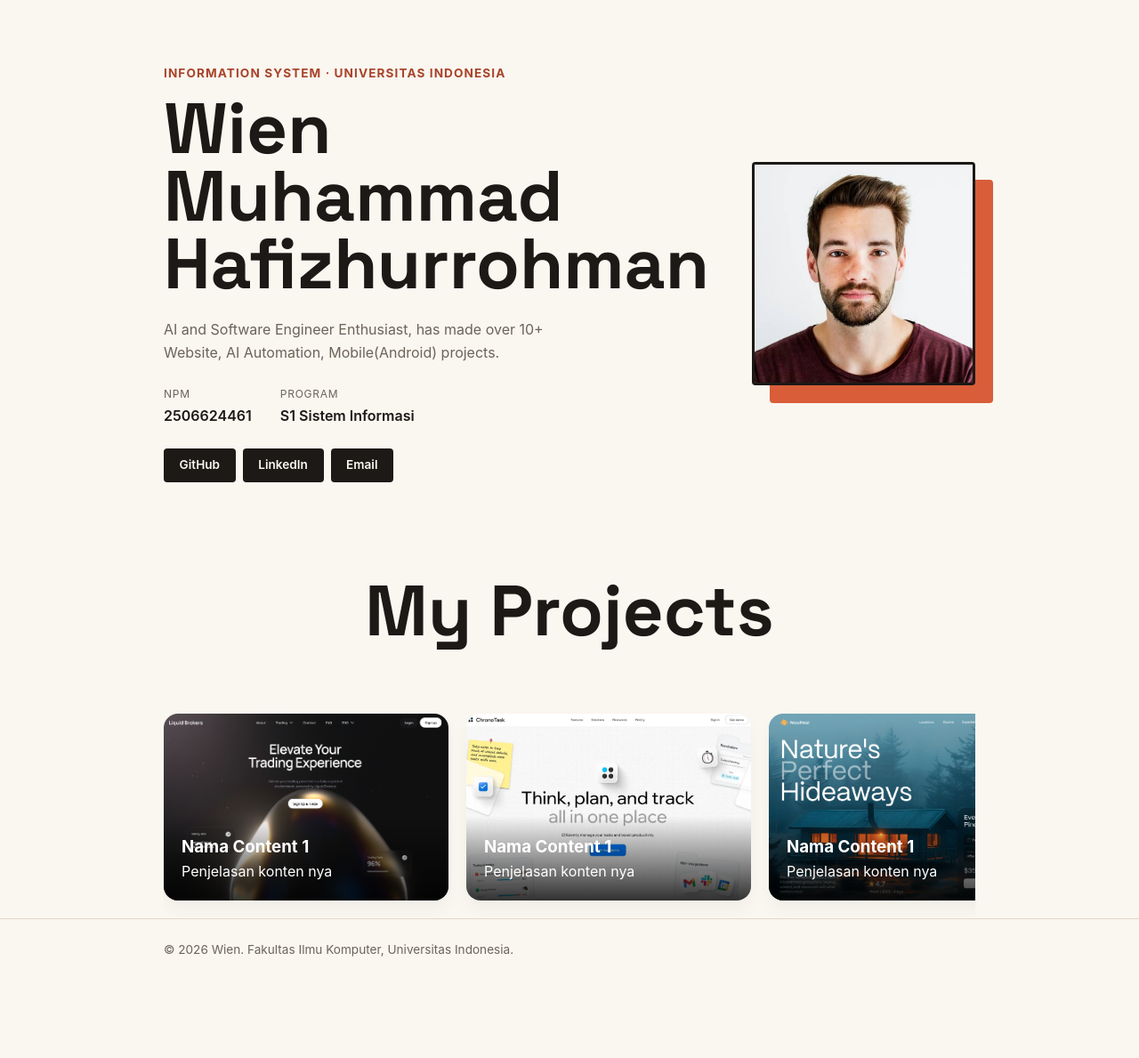
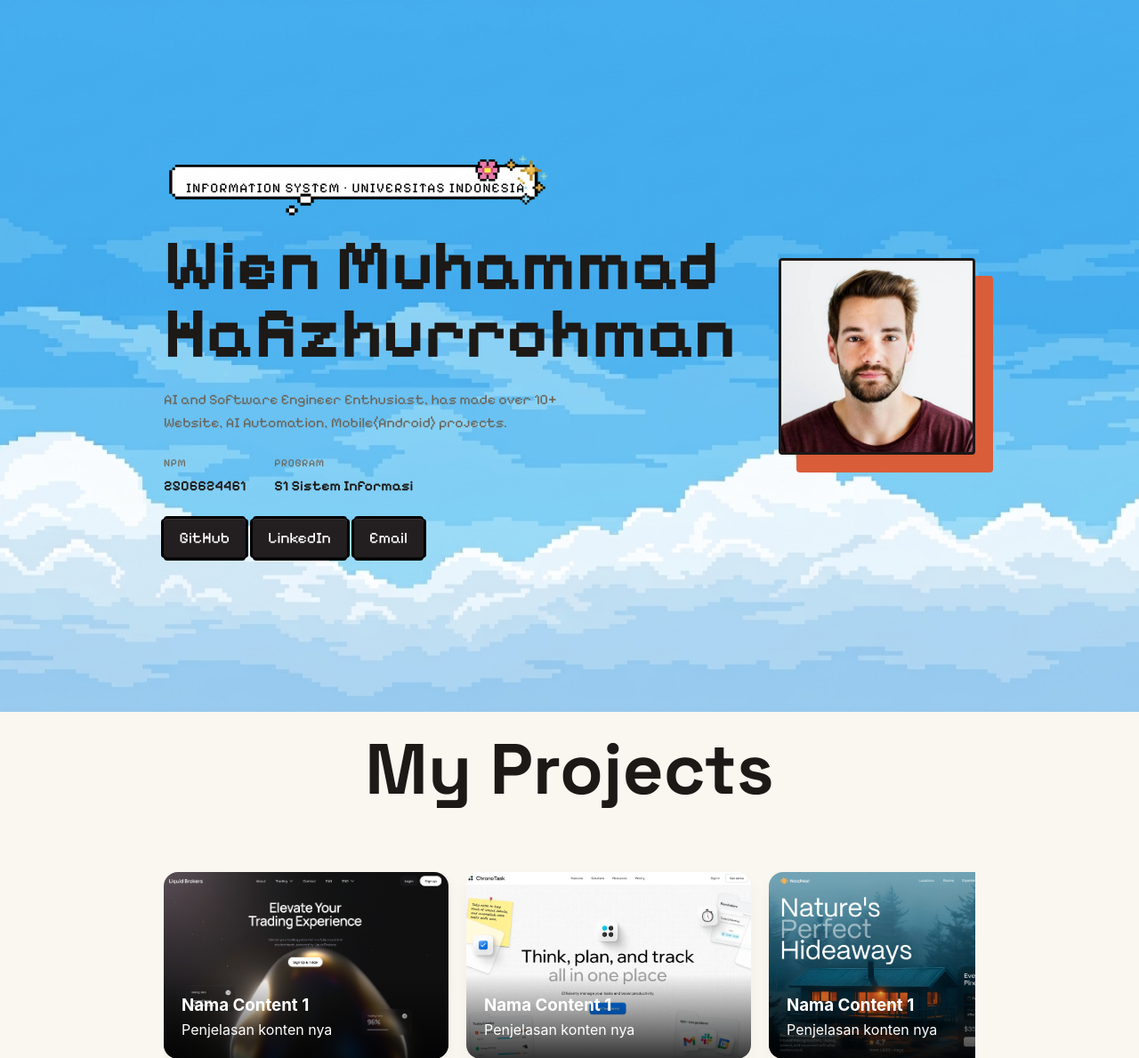
Before and after one commit to wafissh/myportofolio, a Django app: page / in a window 1280 px wide. Shown: the part 74-1263 px from the top of the page at 89% size. Before the commit the page ends 1149 px from the top, so only its background shows below. Run offline with Django 5.2, Linux system fonts and the light colour scheme.

Commit message:
benerin ui tampilan depan

```diff
--- a/static/css/style.css
+++ b/static/css/style.css
@@ -65,7 +65,28 @@ h1,
 }
 
 .hero {
-  padding: 4.5rem 0 5rem;
+  min-height: 100vh;
+  min-height: 100dvh;
+  background-image: url("../img/siang.jpg");
+  background-size: cover;
+  background-position: center;
+  background-repeat: no-repeat;
+
+  display: flex;
+  align-items: center;
+  justify-content: center;
+}
+
+.speech-bubble-wrapper{
+  background-image: url("../img/bubble.png");
+  background-size:cover;
+  background-repeat: no-repeat;
+
+  font-family: "Pixelify Sans", sans-serif;
+  font-size: 400;
+
+  width: fit-content;
+  max-width: 100%;
 }
 
 .hero-grid {
@@ -79,24 +100,34 @@ h1,
 
 .hero-identity {
   grid-area: identity;
+
 }
+
+
 
 .hero-details {
   grid-area: details;
+  font-family: "Pixelify Sans", sans-serif;
+
 }
 
 .hero-kicker {
-  font-size: 0.85rem;
+
+  font-size: 0.95rem;
   letter-spacing: 0.08em;
   text-transform: uppercase;
-  color: var(--accent-dark);
-  font-weight: 700;
+  color: black;
+  font-weight: 400;
   margin-bottom: 0.75rem;
+  padding: 25px;
 }
 
 .hero-identity h1 {
+  font-family: "Pixelify Sans", sans-serif;
+  font-size: 500;
+  line-height: 0.95;
   font-size: clamp(3rem, 7vw, 5rem);
-  line-height: 0.95;
+
 }
 
 .bio {
@@ -135,14 +166,28 @@ h1,
   font-weight: 600;
   text-decoration: none;
   color: var(--paper);
-  background-color: var(--ink);
+  background-color: #231f20;
   border-radius: var(--radius);
   padding: 0.5rem 1.1rem;
   transition: background-color 0.2s ease;
+
+  box-shadow:
+    -3px 0 0 0 #000,
+     3px 0 0 0 #000,
+     0 -3px 0 0 #000,
+     0  3px 0 0 #000,
+    inset 0 1px 0 0 #3a3536,
+    inset 0 -1px 0 0 #121011;
+
+  font-family: "Pixelify Sans", sans-serif;
+  font-weight: 400;
+  font-size: 1.1rem;
+  color: #ffffff;
 }
 
 .social-link:hover {
   background-color: var(--accent);
+  transform: translateY(-2px);
 }
 
 .hero-photo {
@@ -187,26 +232,21 @@ h1,
   scroll-snap-type: x proximity;
   padding: 20px 0;
   -webkit-overflow-scrolling: touch;
-
 }
 
 .card-container::-webkit-scrollbar {
   display: block;
-
-
 }
-.card-container::-webkit-scrollbar-track{
-    background: var(--line); /* Pakai warna garis tema (#e3d9c9) */
-    border-radius: 7px;
-    margin: 0 1.5rem;
+.card-container::-webkit-scrollbar-track {
+  background: var(--line); /* Pakai warna garis tema (#e3d9c9) */
+  border-radius: 7px;
+  margin: 0 1.5rem;
 }
 
-.card-container::-webkit-scrollbar-thumb{
-    background-color: #fdfcfd98;
-    border-radius: 6px;
-
+.card-container::-webkit-scrollbar-thumb {
+  background-color: #fdfcfd98;
+  border-radius: 6px;
 }
-
 
 .card {
   flex: 0 0 320px;
@@ -216,9 +256,8 @@ h1,
   border-radius: 16px;
   overflow: hidden;
   position: relative;
-  box-shadow: 0 10px 20px  rgba(0, 0, 0, 0.041);
+  box-shadow: 0 10px 20px rgba(0, 0, 0, 0.041);
   transition: transform 0.3s ease;
-
 }
 
 .card img {
--- a/templates/index.html
+++ b/templates/index.html
@@ -8,6 +8,9 @@
     <link rel="preconnect" href="https://fonts.gstatic.com" crossorigin>
     <link href="https://fonts.googleapis.com/css2?family=Space+Grotesk:wght@500;700&display=swap" rel="stylesheet">
     <link rel="stylesheet" href="/static/css/style.css">
+    <link rel="preconnect" href="https://fonts.googleapis.com">
+    <link rel="preconnect" href="https://fonts.gstatic.com" crossorigin>
+    <link href="https://fonts.googleapis.com/css2?family=Pixelify+Sans:wght@400..700&display=swap" rel="stylesheet">
 </head>
 <body>
     <header class="site-header">
@@ -23,7 +26,11 @@
         <section class="hero" id="profile">
             <div class="container hero-grid">
                 <div class="hero-identity">
-                    <p class="hero-kicker">Information System &middot; Universitas Indonesia</p>
+
+                    <div class="speech-bubble-wrapper">
+                        <p class="hero-kicker">Information System &middot; Universitas Indonesia</p>
+                    </div>
+
                     <h1>Wien Muhammad Hafizhurrohman</h1>
                 </div>
                 <div class="hero-photo">
```
Also changed, not shown: static/img/bubble.png (added), static/img/siang.jpg (added).
